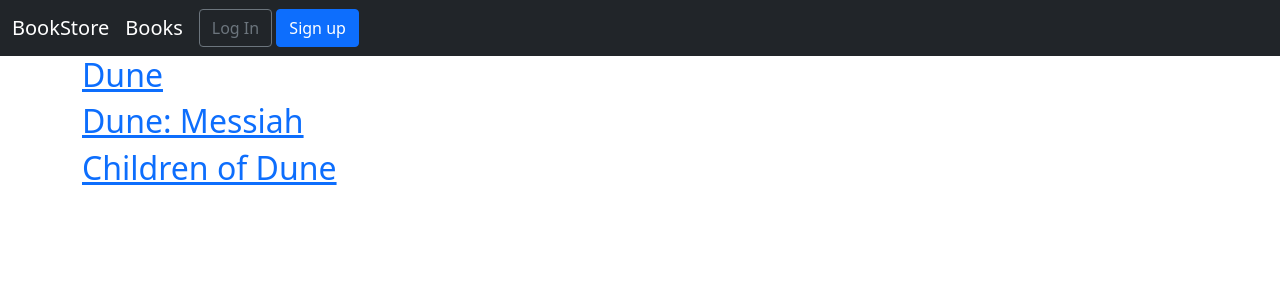
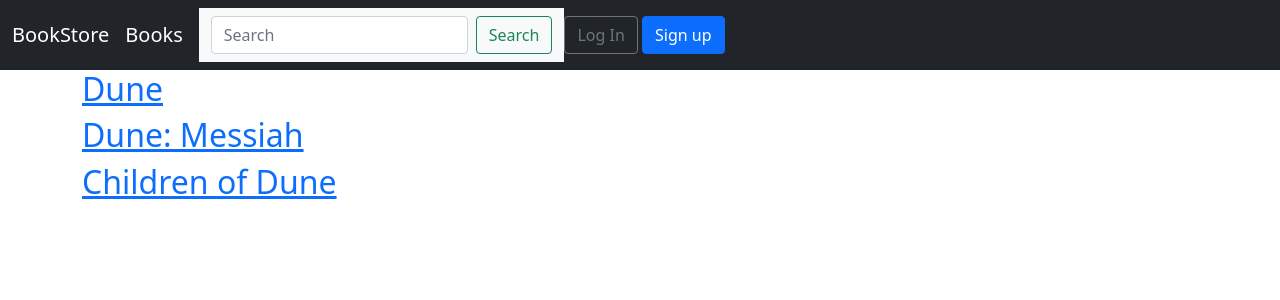
Before and after one commit to TUD-SDEV/lab-9-upload-MoHaroon777, a Django app: page /books/ in a window 1280 px wide. Shown: the top 300 px of the page. Run offline with Django 3.2, Linux system fonts and the light colour scheme; data comes from the database, SQL or seed files in the repository; some libraries are stand-ins or nearby versions.

Commit message:
lab 9 part 5 complete

```diff
--- a/books/urls.py
+++ b/books/urls.py
@@ -1,7 +1,8 @@
 from django.urls import path
-from .views import BookListView, BookDetailView
+from .views import BookListView, BookDetailView, SearchResultsListView
 
 urlpatterns = [
  path('', BookListView.as_view(), name='book_list'),
  path('<uuid:pk>', BookDetailView.as_view(), name='book_detail'),
+ path('search/', SearchResultsListView.as_view(), name='search_results'),
 ]
--- a/books/views.py
+++ b/books/views.py
@@ -1,10 +1,29 @@
 from django.views.generic import ListView, DetailView
 from .models import Book
+from django.db.models import Q
 # Create your views here.
+
+
 class BookListView(ListView):
- model = Book
- context_object_name = 'book_list'
- template_name = 'books/book_list.html'
+    model = Book
+    context_object_name = 'book_list'
+    template_name = 'books/book_list.html'
+
+
 class BookDetailView(DetailView):
- model = Book
- template_name = 'books/book_detail.html'
+    model = Book
+    template_name = 'books/book_detail.html'
+
+
+class SearchResultsListView(ListView):
+    model = Book
+    context_object_name = 'book_list'
+    template_name = 'books/search_results.html'
+    # queryset = Book.objects.filter(title__icontains='child')
+    # Only one book contains "child" in my list of books
+
+    def get_queryset(self):
+        query = self.request.GET.get('q')
+        return Book.objects.filter(
+            Q(title__icontains=query) | Q(title__icontains=query)
+        )
--- a/templates/base.html
+++ b/templates/base.html
@@ -20,6 +20,17 @@
         <button class="navbar-toggler" type="button" data-bs-toggle="collapse" data-bs-target="#navbarSupportedContent" aria-controls="navbarSupportedContent" aria-expanded="false" aria-label="Toggle navigation">
           <span class="navbar-toggler-icon"></span>
         </button>
+
+        <nav class="navbar navbar-light bg-light">
+          <div class="container-fluid">
+            <form class="d-flex" action="{% url 'search_results' %}" method ="get">
+              <input name = "q" class="form-control me-2" type="search"
+              placeholder="Search" aria-label="Search">
+              <button class="btn btn-outline-success" type="submit">Search</button>
+            </form>
+          </div>
+        </nav>
+
         <div class="collapse navbar-collapse" id="navbarSupportedContent">
           {% if user.is_authenticated %}
           <ul class="nav navbar-nav ms-auto">
```
Also changed, not shown: templates/books/search_results.html (added, +11 -0 lines).
